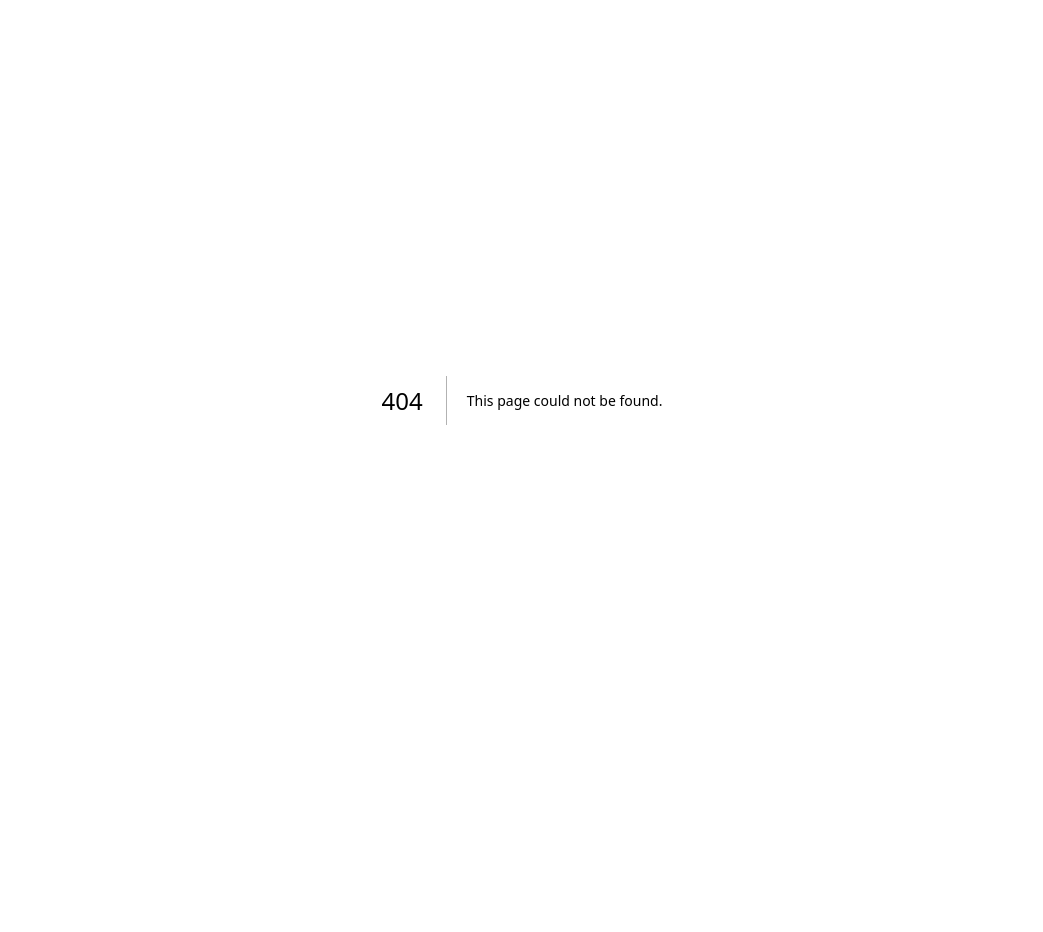
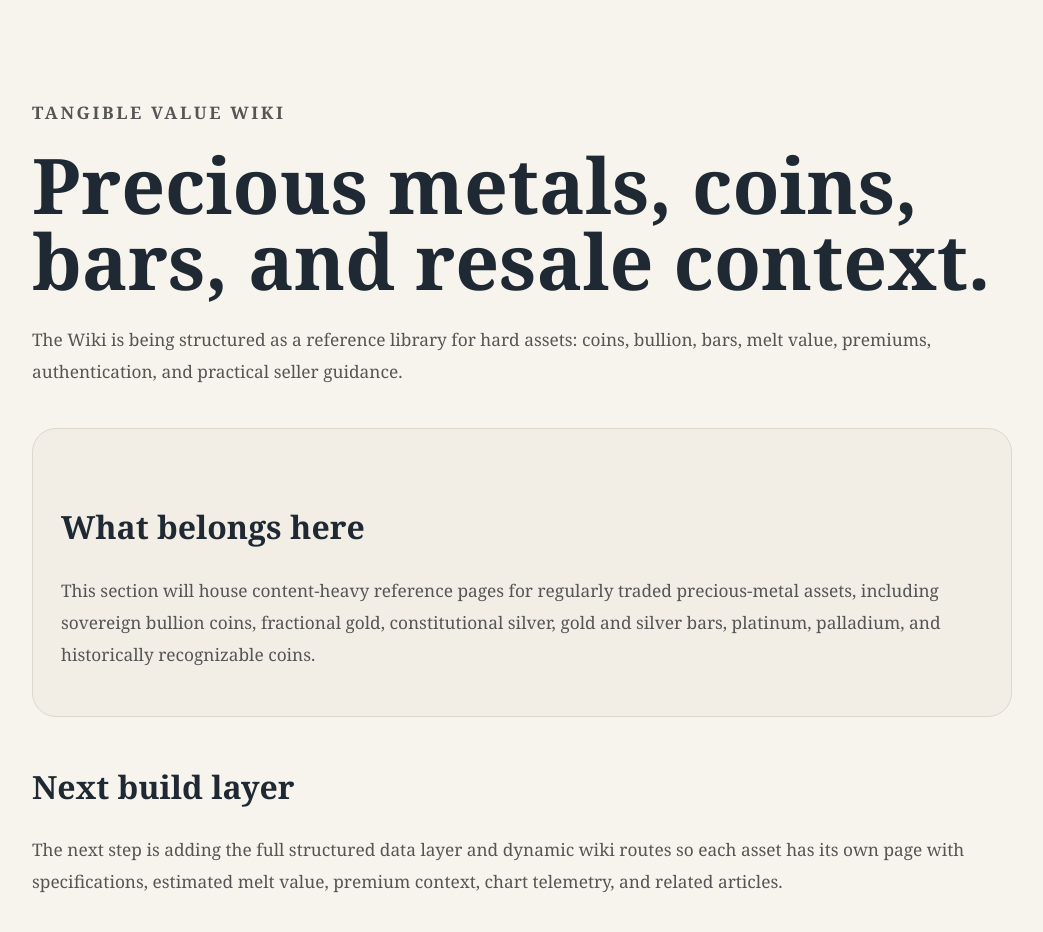
Before and after one commit to BryanFinnigan/tangible-value-v1, a Next.js app: page /wiki in a window 1280 px wide. Before the commit this address had no page. Shown: the top 932 px of the page, without its empty margins (118-1161 px from the left). Before the commit the page ends 800 px from the top, so only its background shows below. Built offline with nearby package versions, Linux system fonts and the light colour scheme.

Commit message:
Add wiki landing page

```diff
--- /dev/null
+++ b/app/wiki/page.tsx
@@ -0,0 +1,41 @@
+export const metadata = {
+  title: "Wiki | Tangible Value",
+  description:
+    "A precious-metals wiki for coins, bullion, bars, melt value, premiums, authentication, and resale context.",
+};
+
+export default function WikiPage() {
+  return (
+    <main className="articlePage">
+      <article className="article">
+        <p className="eyebrow">Tangible Value Wiki</p>
+
+        <h1>Precious metals, coins, bars, and resale context.</h1>
+
+        <p>
+          The Wiki is being structured as a reference library for hard assets:
+          coins, bullion, bars, melt value, premiums, authentication, and
+          practical seller guidance.
+        </p>
+
+        <div className="callout">
+          <h2>What belongs here</h2>
+          <p>
+            This section will house content-heavy reference pages for regularly
+            traded precious-metal assets, including sovereign bullion coins,
+            fractional gold, constitutional silver, gold and silver bars,
+            platinum, palladium, and historically recognizable coins.
+          </p>
+        </div>
+
+        <h2>Next build layer</h2>
+        <p>
+          The next step is adding the full structured data layer and dynamic
+          wiki routes so each asset has its own page with specifications,
+          estimated melt value, premium context, chart telemetry, and related
+          articles.
+        </p>
+      </article>
+    </main>
+  );
+}
```
